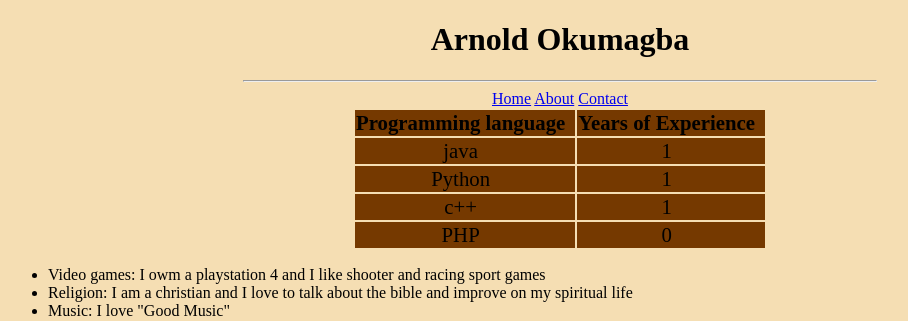
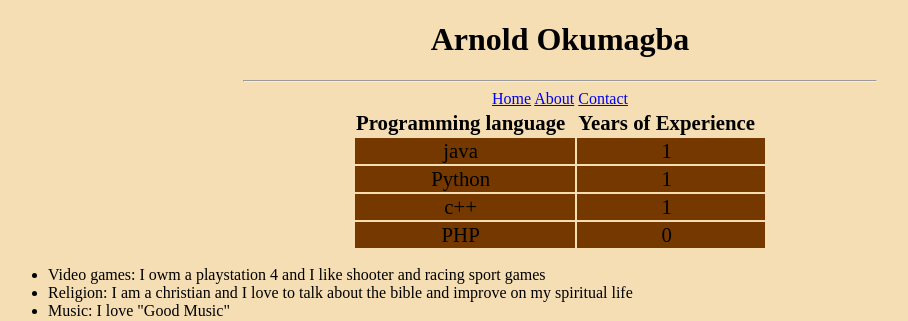
Before and after one commit to idama73/CST336, a PHP site: page /labs/lab1/about.html in a window 1280 px wide. Shown: the top 321 px of the page, without its empty margins (80-988 px from the left). Run offline with PHP 8.4, Linux system fonts and the light colour scheme.

Commit message:
updating file

```diff
--- a/labs/lab1/css/styles.css
+++ b/labs/lab1/css/styles.css
@@ -12,7 +12,7 @@ td strong{
 }
 
 #table-header {
-    background-color: #753900;
+    background-color: #f5deb3;
 }
 
 .table-row {
```
